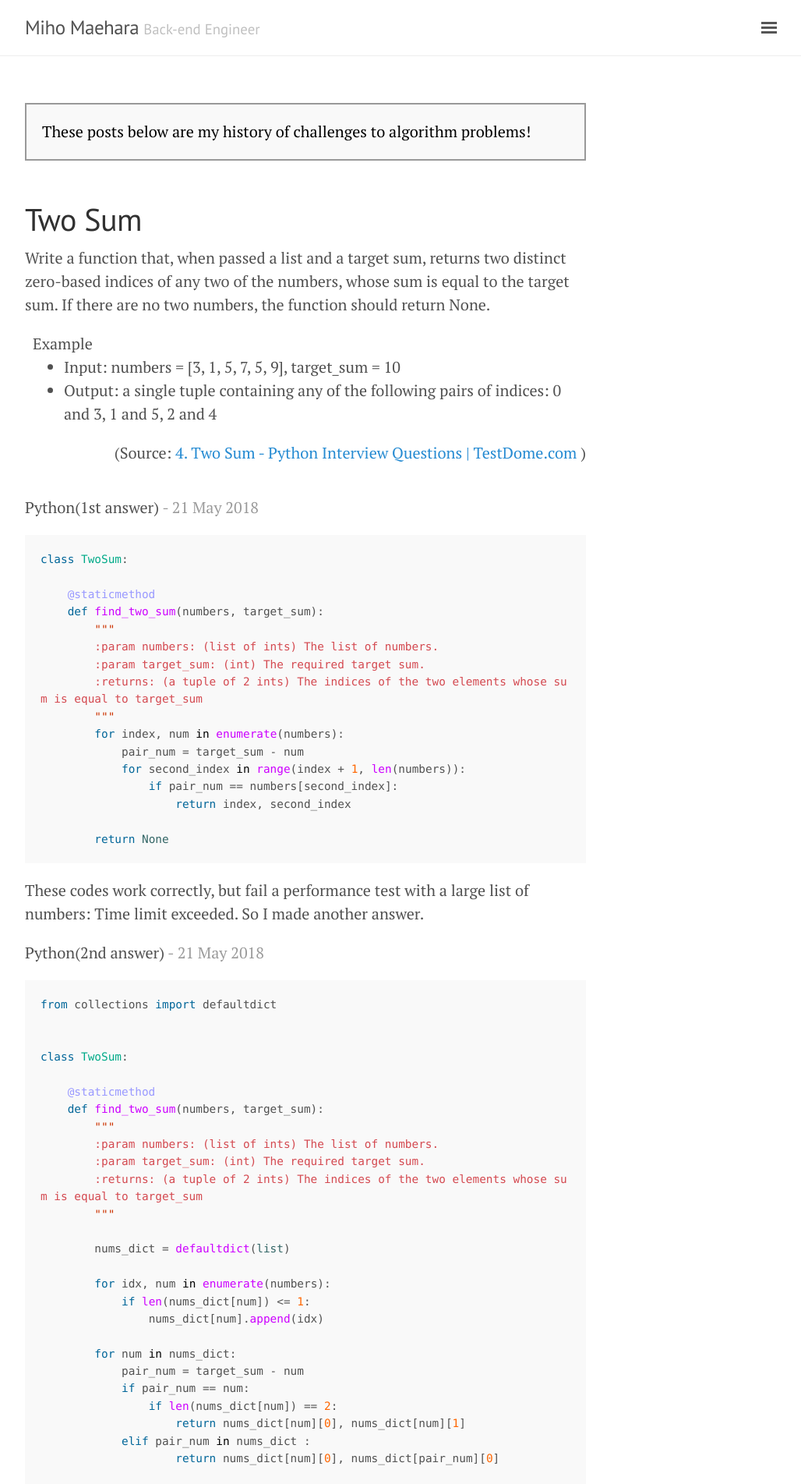
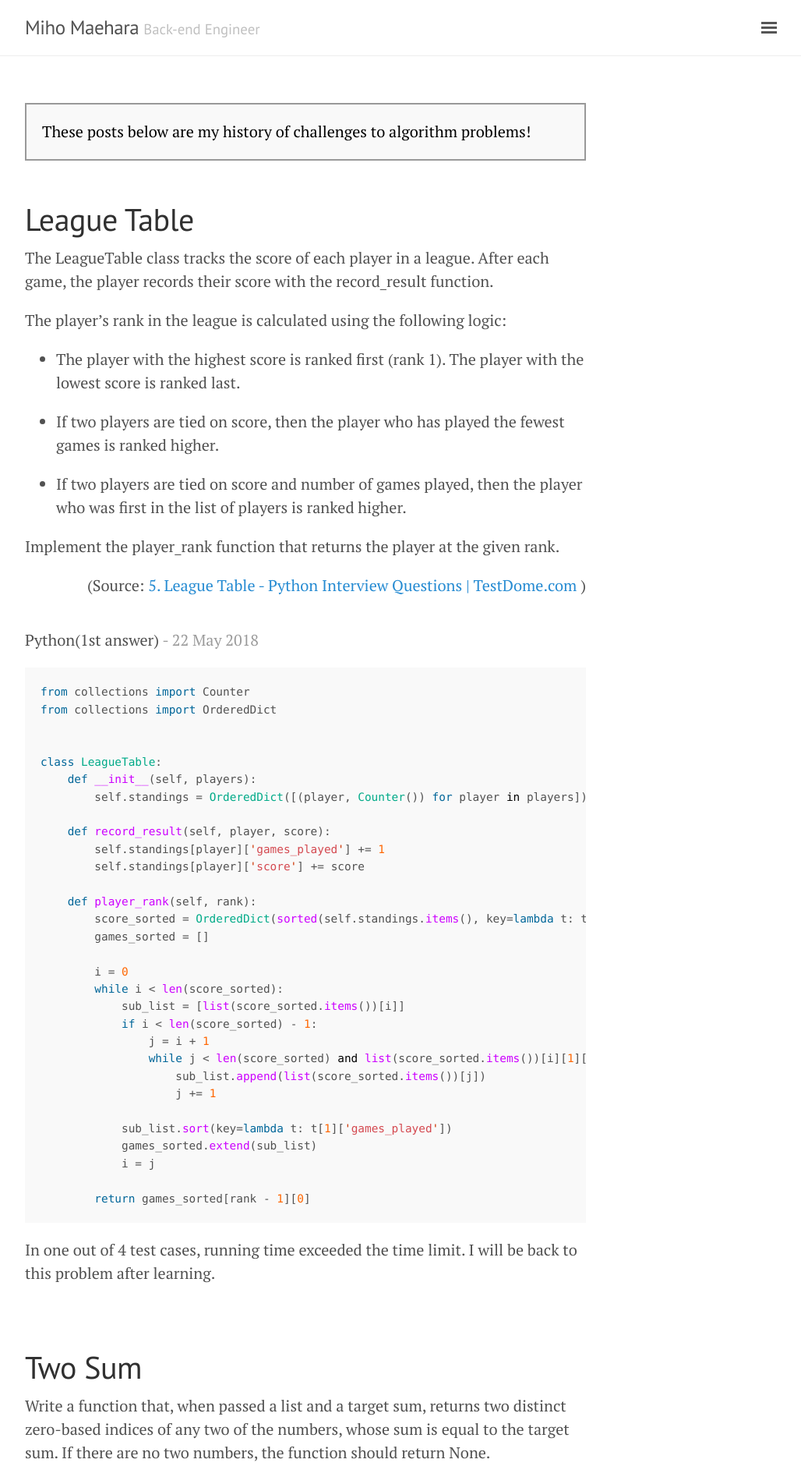
Before and after one commit to rami6/portfolio, a Jekyll site: the page built from algorithms/index.html, in a window 1280 px wide. Shown: the top 1903 px of the page at 78% size, without its empty margins (248-1276 px from the left). Built offline with Jekyll 4.4.1, drawn with Linux system fonts in a browser that asks for light colours; the list of posts is cut into pages by our own code; some of the changed text lies outside the part shown.

Commit message:
Update (#9)
* Make description show on the only first index page

* Add a new post

* Make code area scrollable

```diff
--- /dev/null
+++ b/algorithms/_posts/2018-05-22-league-table.md
@@ -0,0 +1,54 @@
+---
+layout: algorithm
+title: League Table
+tags:
+    - Python
+description:
+    - "The LeagueTable class tracks the score of each player in a league. After each game, the player records their score with the record_result function."
+    - "The player's rank in the league is calculated using the following logic:"
+    - "- The player with the highest score is ranked first (rank 1). The player with the lowest score is ranked last."
+    - "- If two players are tied on score, then the player who has played the fewest games is ranked higher."
+    - "- If two players are tied on score and number of games played, then the player who was first in the list of players is ranked higher."
+    - "Implement the player_rank function that returns the player at the given rank."
+example:
+note:
+link: 5. League Table - Python Interview Questions | TestDome.com
+link_url: https://www.testdome.com/d/python-interview-questions/9
+---
+
+<div>Python(1st answer)<span class="write-date"> - {{ page.date | date_to_string }}</span></div>
+
+{% highlight Python %}
+from collections import Counter
+from collections import OrderedDict
+
+
+class LeagueTable:
+    def __init__(self, players):
+        self.standings = OrderedDict([(player, Counter()) for player in players])
+
+    def record_result(self, player, score):
+        self.standings[player]['games_played'] += 1
+        self.standings[player]['score'] += score
+
+    def player_rank(self, rank):
+        score_sorted = OrderedDict(sorted(self.standings.items(), key=lambda t: t[1]['score'], reverse=True))
+        games_sorted = []
+
+        i = 0
+        while i < len(score_sorted):
+            sub_list = [list(score_sorted.items())[i]]
+            if i < len(score_sorted) - 1:
+                j = i + 1
+                while j < len(score_sorted) and list(score_sorted.items())[i][1]['score'] == list(score_sorted.items())[j][1]['score']:
+                    sub_list.append(list(score_sorted.items())[j])
+                    j += 1
+
+            sub_list.sort(key=lambda t: t[1]['games_played'])
+            games_sorted.extend(sub_list)
+            i = j
+
+        return games_sorted[rank - 1][0]
+{% endhighlight %}
+
+In one out of 4 test cases, running time exceeded the time limit. I will be back to this problem after learning.
--- a/algorithms/index.html
+++ b/algorithms/index.html
@@ -2,9 +2,12 @@
 layout: default
 title: Algorithm
 ---
+
+{% if page.url == '/algorithms/' %}
 <div class="message" style="border: solid; border-color: #999999; border-width: 2pt; color: black; margin-bottom: 2.5em;">
   These posts below are my history of challenges to algorithm problems!
 </div>
+{% endif %}
 
 <div class="posts">
   {% for post in paginator.posts %}
--- a/assets/css/poole.css
+++ b/assets/css/poole.css
@@ -190,6 +190,9 @@ pre code {
 }
 .highlight pre {
   margin-bottom: 0;
+   /* customized */
+   white-space: pre;
+   overflow-x: auto;
 }
 
 /* Gist via GitHub Pages */
--- a/public/css/poole.css
+++ b/public/css/poole.css
@@ -190,6 +190,9 @@ pre code {
 }
 .highlight pre {
   margin-bottom: 0;
+  /* customized */
+  white-space: pre;
+  overflow-x: auto;
 }
 
 /* Gist via GitHub Pages */
```
